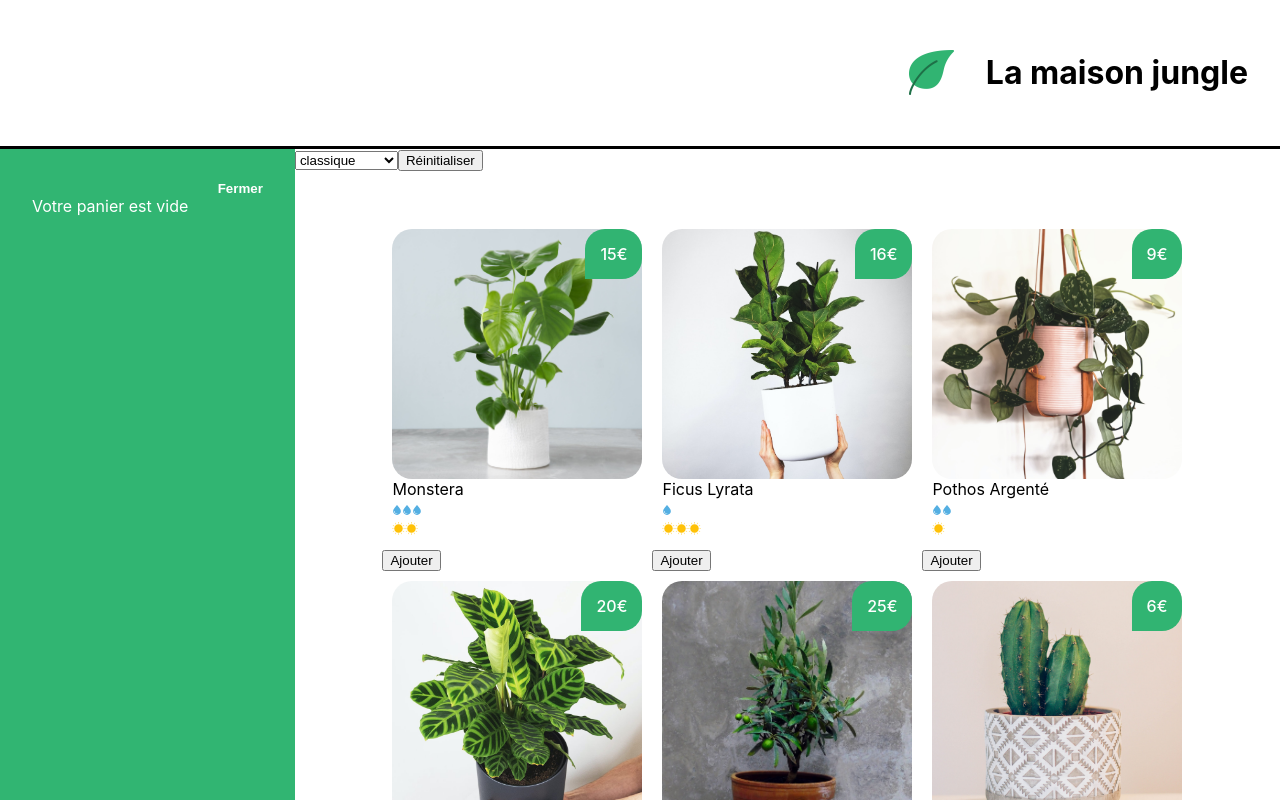
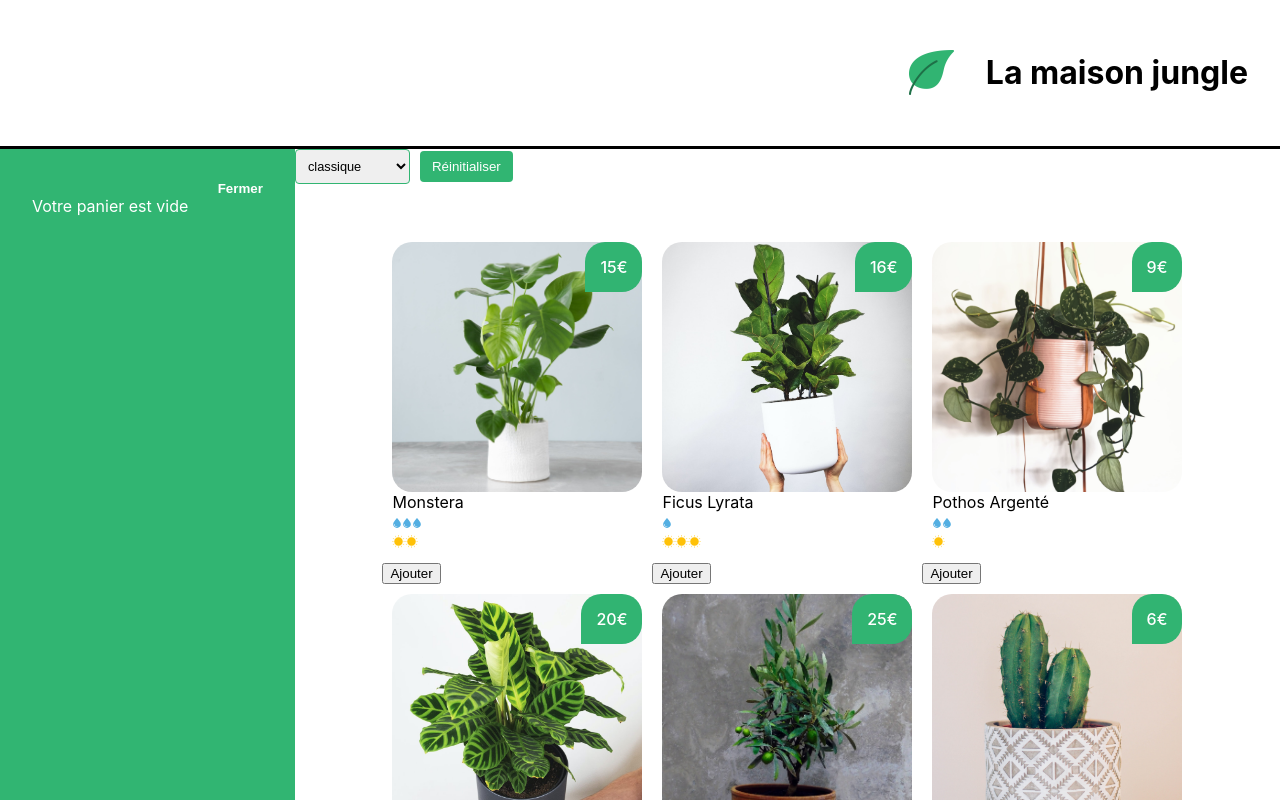
Before and after one commit to thibauttaglialatela/la-maison-jungle-react, a React (Create React App) app: page / in a window 1280 px wide. Shown: the top 800 px of the page. Built offline with nearby package versions, Linux system fonts and the light colour scheme.

Commit message:
add Categories.css

```diff
--- a/src/components/Categories.js
+++ b/src/components/Categories.js
@@ -1,4 +1,5 @@
 import { useState } from 'react';
+import '../styles/Categories.css'
 
 function Categories({ categories, onSelectCategory }) {
   const [selectedCategory, setSelectedCategory] = useState('');
@@ -15,15 +16,15 @@ function Categories({ categories, onSelectCategory }) {
   }
 
   return (
-    <div>
-    <select value={selectedCategory} onChange={handleCategoryChange}>
+    <div className='lmj-categories'>
+    <select className='lmj-categories-select' value={selectedCategory} onChange={handleCategoryChange}>
       {categories.map((cat) => (
         <option key={cat} value={cat}>
           {cat}
         </option>
       ))}
     </select>
-    <button onClick={resetCategory}>Réinitialiser</button>
+    <button className='lmj-categories-button' onClick={resetCategory}>Réinitialiser</button>
     </div>
   );
 }
--- /dev/null
+++ b/src/styles/Categories.css
@@ -0,0 +1,26 @@
+.lmj-categories {
+    display: flex;
+    align-items: center;
+    gap: 10px;
+}
+
+.lmj-categories-select {
+    padding: 0.5rem;
+    font-size: 0.8rem;
+    border: 1px solid #31b572;
+    border-radius: 4px;
+}
+
+.lmj-categories-button {
+    padding: 8px 12px;
+    background-color: #31b572;
+    color: #fff;
+    border: none;
+    border-radius: 4px;
+    cursor: pointer;
+    transition: background-color 0.3s ease;
+}
+
+.lmj-categories-button:hover {
+    background-color: #31b57379;
+}
```
Also changed, not shown: src/styles/PlantItem.css (line endings or trailing spaces), src/styles/ShoppingList.css (indentation only).
